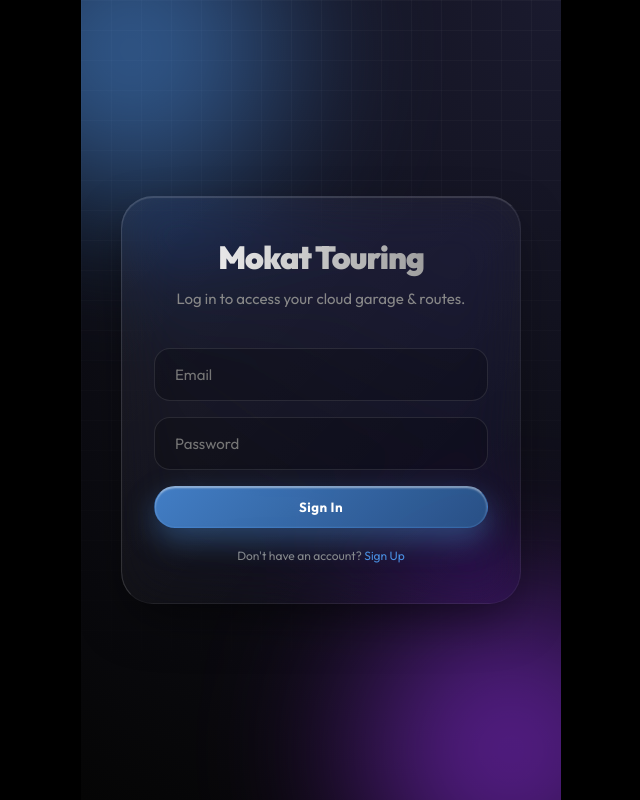
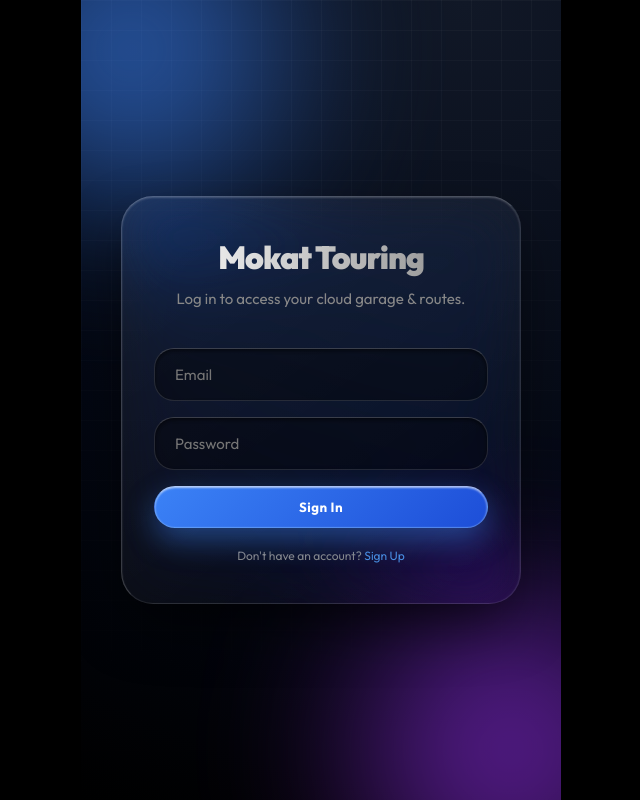
Before and after one commit to arjuna15/ridinginaja, a React (Vite) app: page / in a window 1280 px wide. Shown: the whole page, without its empty margins (319-959 px from the left). Built offline with nearby package versions, Linux system fonts and the light colour scheme.

Commit message:
style: upgrade design system to 10/10 Ultra-Premium Liquid Glassmorphic UI with vibrant ambient glows

```diff
--- a/src/index.css
+++ b/src/index.css
@@ -2,22 +2,25 @@
 
 :root {
   --bg-dark: #050505;
-  --bg-gradient: radial-gradient(circle at top right, #1a1a2e 0%, #050505 100%);
-  --primary: #4a90e2;
-  --primary-glow: rgba(74, 144, 226, 0.5);
-  --success: #4ade80;
+  --bg-gradient: radial-gradient(circle at 80% 0%, #111827 0%, #030712 60%, #000000 100%);
+  --primary: #3b82f6;
+  --primary-glow: rgba(59, 130, 246, 0.6);
+  --accent-cyan: #06b6d4;
+  --accent-purple: #8b5cf6;
+  --success: #10b981;
   --danger: #ef4444;
-  --glass-bg: rgba(255, 255, 255, 0.03);
-  --glass-border: rgba(255, 255, 255, 0.08);
-  --glass-shadow: 0 8px 32px 0 rgba(0, 0, 0, 0.3);
+  --glass-bg: rgba(255, 255, 255, 0.04);
+  --glass-border: rgba(255, 255, 255, 0.12);
+  --glass-shadow: 0 20px 50px rgba(0, 0, 0, 0.6);
 }
 
 * {
   box-sizing: border-box;
   margin: 0;
   padding: 0;
-  font-family: 'Outfit', sans-serif;
+  font-family: 'Outfit', -apple-system, BlinkMacSystemFont, sans-serif;
   -webkit-tap-highlight-color: transparent;
+  user-select: none;
 }
 
 body {
@@ -32,37 +35,37 @@ body {
 
 /* Animations */
 @keyframes pulseGlowRed {
-  0% { box-shadow: 0 0 0 0 rgba(239, 68, 68, 0.4); }
-  70% { box-shadow: 0 0 0 15px rgba(239, 68, 68, 0); }
-  100% { box-shadow: 0 0 0 0 rgba(239, 68, 68, 0); }
+  0% { box-shadow: 0 0 0 0 rgba(239, 68, 68, 0.5), 0 0 20px rgba(239, 68, 68, 0.4); }
+  70% { box-shadow: 0 0 0 16px rgba(239, 68, 68, 0), 0 0 35px rgba(239, 68, 68, 0.6); }
+  100% { box-shadow: 0 0 0 0 rgba(239, 68, 68, 0), 0 0 20px rgba(239, 68, 68, 0.4); }
 }
 
 @keyframes pulseGlowGreen {
-  0% { box-shadow: 0 0 0 0 rgba(74, 222, 128, 0.4); }
-  70% { box-shadow: 0 0 0 15px rgba(74, 222, 128, 0); }
-  100% { box-shadow: 0 0 0 0 rgba(74, 222, 128, 0); }
+  0% { box-shadow: 0 0 0 0 rgba(16, 185, 129, 0.5), 0 0 15px rgba(16, 185, 129, 0.4); }
+  70% { box-shadow: 0 0 0 14px rgba(16, 185, 129, 0), 0 0 25px rgba(16, 185, 129, 0.6); }
+  100% { box-shadow: 0 0 0 0 rgba(16, 185, 129, 0), 0 0 15px rgba(16, 185, 129, 0.4); }
 }
 
 @keyframes slideUpFade {
-  from { opacity: 0; transform: translateY(20px); }
-  to { opacity: 1; transform: translateY(0); }
+  from { opacity: 0; transform: translateY(24px) scale(0.98); }
+  to { opacity: 1; transform: translateY(0) scale(1); }
 }
 
 @keyframes scaleIn {
-  from { opacity: 0; transform: scale(0.9); }
+  from { opacity: 0; transform: scale(0.92); }
   to { opacity: 1; transform: scale(1); }
 }
 
-/* Base App Layout (Mobile Container Frame on Desktop & Mobile) */
+/* Base App Layout */
 .app-container {
   display: flex;
   flex-direction: column;
-  height: 100dvh; /* For mobile PWA */
+  height: 100dvh;
   width: 100vw;
-  max-width: 480px; /* Force mobile phone width on desktop */
+  max-width: 480px;
   position: relative;
   background: var(--bg-gradient);
-  box-shadow: 0 0 50px rgba(0, 0, 0, 0.8);
+  box-shadow: 0 0 80px rgba(0, 0, 0, 0.95);
   overflow: hidden;
 }
 
@@ -73,125 +76,128 @@ body {
   transition: opacity 0.5s ease;
 }
 
-.dark-map-tiles {
-  filter: invert(100%) hue-rotate(180deg) brightness(95%) contrast(90%);
-}
-
 .content-layer {
   position: relative;
   z-index: 10;
   display: flex;
   flex-direction: column;
   height: 100%;
-  pointer-events: none; /* Let clicks pass to map */
+  pointer-events: none;
 }
 
-/* Re-enable clicks on interactive elements */
 .top-nav, .bottom-nav, .glass-panel, .glass-button, .action-area, input, .glass-card {
   pointer-events: auto;
 }
 
-/* Glassmorphism System - 10/10 Premium Liquid Glass */
+/* 🌟 GLASSMORPHISM SYSTEM 10/10 ULTIMATE ULTRA-PREMIUM 🌟 */
 .glass-panel {
-  background: linear-gradient(135deg, rgba(255, 255, 255, 0.06) 0%, rgba(255, 255, 255, 0.01) 100%);
-  backdrop-filter: blur(28px) saturate(180%);
-  -webkit-backdrop-filter: blur(28px) saturate(180%);
-  border: 1px solid rgba(255, 255, 255, 0.05);
-  border-top: 1px solid rgba(255, 255, 255, 0.15);
-  border-left: 1px solid rgba(255, 255, 255, 0.15);
+  background: linear-gradient(145deg, rgba(255, 255, 255, 0.08) 0%, rgba(255, 255, 255, 0.02) 100%);
+  backdrop-filter: blur(32px) saturate(200%);
+  -webkit-backdrop-filter: blur(32px) saturate(200%);
+  border: 1px solid rgba(255, 255, 255, 0.1);
+  border-top: 1px solid rgba(255, 255, 255, 0.25);
+  border-left: 1px solid rgba(255, 255, 255, 0.2);
   border-radius: 32px;
   box-shadow:
-    0 20px 50px -10px rgba(0,0,0,0.5),
-    inset 0 1px 1px rgba(255, 255, 255, 0.15);
-  animation: slideUpFade 0.6s cubic-bezier(0.16, 1, 0.3, 1) forwards;
+    0 24px 60px -12px rgba(0, 0, 0, 0.7),
+    inset 0 1px 2px rgba(255, 255, 255, 0.2);
+  animation: slideUpFade 0.5s cubic-bezier(0.16, 1, 0.3, 1) forwards;
 }
 
 .glass-card {
-  background: linear-gradient(135deg, rgba(255, 255, 255, 0.03) 0%, rgba(255, 255, 255, 0.01) 100%);
-  backdrop-filter: blur(16px) saturate(140%);
-  border: 1px solid rgba(255, 255, 255, 0.05);
-  border-top: 1px solid rgba(255, 255, 255, 0.1);
+  background: linear-gradient(135deg, rgba(255, 255, 255, 0.05) 0%, rgba(255, 255, 255, 0.015) 100%);
+  backdrop-filter: blur(20px) saturate(160%);
+  -webkit-backdrop-filter: blur(20px) saturate(160%);
+  border: 1px solid rgba(255, 255, 255, 0.08);
+  border-top: 1px solid rgba(255, 255, 255, 0.18);
   border-radius: 24px;
   padding: 20px;
-  transition: all 0.4s cubic-bezier(0.175, 0.885, 0.32, 1.275);
-  box-shadow: 0 10px 30px -10px rgba(0,0,0,0.4);
+  transition: all 0.3s cubic-bezier(0.16, 1, 0.3, 1);
+  box-shadow: 0 12px 32px -8px rgba(0, 0, 0, 0.5);
 }
 .glass-card:active {
-  transform: scale(0.96);
-  background: rgba(255,255,255,0.06);
+  transform: scale(0.97);
+  background: rgba(255, 255, 255, 0.08);
+  border-color: rgba(59, 130, 246, 0.4);
 }
 
 .glass-button {
-  background: rgba(255, 255, 255, 0.04);
-  backdrop-filter: blur(12px) saturate(150%);
-  border: 1px solid rgba(255, 255, 255, 0.05);
-  border-top: 1px solid rgba(255, 255, 255, 0.12);
+  background: linear-gradient(135deg, rgba(255, 255, 255, 0.07) 0%, rgba(255, 255, 255, 0.02) 100%);
+  backdrop-filter: blur(16px) saturate(180%);
+  -webkit-backdrop-filter: blur(16px) saturate(180%);
+  border: 1px solid rgba(255, 255, 255, 0.1);
+  border-top: 1px solid rgba(255, 255, 255, 0.25);
   color: #fff;
   border-radius: 100px;
   cursor: pointer;
   display: inline-flex;
   align-items: center;
   justify-content: center;
-  transition: all 0.3s cubic-bezier(0.4, 0, 0.2, 1);
+  transition: all 0.3s cubic-bezier(0.16, 1, 0.3, 1);
   font-weight: 700;
   letter-spacing: 0.5px;
   box-shadow:
-    0 6px 20px -5px rgba(0,0,0,0.3),
-    inset 0 1px 1px rgba(255, 255, 255, 0.1);
+    0 8px 24px -6px rgba(0, 0, 0, 0.5),
+    inset 0 1px 1px rgba(255, 255, 255, 0.2);
 }
 
 .glass-button:hover {
-  background: rgba(255, 255, 255, 0.08);
+  background: linear-gradient(135deg, rgba(255, 255, 255, 0.12) 0%, rgba(255, 255, 255, 0.04) 100%);
   transform: translateY(-2px);
+  border-color: rgba(255, 255, 255, 0.25);
   box-shadow:
-    0 10px 25px -5px rgba(0,0,0,0.4),
-    inset 0 1px 1px rgba(255, 255, 255, 0.2);
+    0 12px 30px -5px rgba(0, 0, 0, 0.6),
+    inset 0 1px 2px rgba(255, 255, 255, 0.3);
 }
 
 .glass-button:active {
   transform: scale(0.95);
-  background: rgba(255, 255, 255, 0.12);
+  background: rgba(255, 255, 255, 0.15);
 }
 
 .glass-button.primary {
-  background: linear-gradient(135deg, rgba(74, 144, 226, 0.85) 0%, rgba(43, 91, 148, 0.85) 100%);
-  border: 1px solid rgba(74, 144, 226, 0.3);
-  border-top: 1px solid rgba(255, 255, 255, 0.4);
+  background: linear-gradient(135deg, #3b82f6 0%, #1d4ed8 100%);
+  border: 1px solid rgba(147, 197, 253, 0.4);
+  border-top: 1px solid rgba(255, 255, 255, 0.6);
   box-shadow:
-    0 12px 30px rgba(74, 144, 226, 0.4),
-    inset 0 1px 2px rgba(255, 255, 255, 0.5);
+    0 12px 30px rgba(59, 130, 246, 0.45),
+    inset 0 1px 2px rgba(255, 255, 255, 0.6);
 }
 
 .glass-button.primary:active {
   transform: scale(0.95);
-  box-shadow: 0 4px 12px rgba(74, 144, 226, 0.5);
+  box-shadow: 0 4px 15px rgba(59, 130, 246, 0.6);
 }
 
 .glass-button.danger {
-  background: linear-gradient(135deg, rgba(239, 68, 68, 0.85) 0%, rgba(153, 27, 27, 0.85) 100%);
-  border: 1px solid rgba(239, 68, 68, 0.3);
-  border-top: 1px solid rgba(255, 255, 255, 0.4);
+  background: linear-gradient(135deg, #ef4444 0%, #b91c1c 100%);
+  border: 1px solid rgba(254, 202, 202, 0.4);
+  border-top: 1px solid rgba(255, 255, 255, 0.6);
   box-shadow:
-    0 12px 30px rgba(239, 68, 68, 0.4),
-    inset 0 1px 2px rgba(255, 255, 255, 0.5);
+    0 12px 30px rgba(239, 68, 68, 0.45),
+    inset 0 1px 2px rgba(255, 255, 255, 0.6);
 }
 
 .glass-input {
-  background: rgba(0, 0, 0, 0.2);
-  border: 1px solid rgba(255, 255, 255, 0.1);
+  background: rgba(0, 0, 0, 0.35);
+  border: 1px solid rgba(255, 255, 255, 0.12);
+  border-top: 1px solid rgba(255, 255, 255, 0.2);
   color: #fff;
   padding: 16px 20px;
-  border-radius: 16px;
+  border-radius: 20px;
   width: 100%;
   font-size: 15px;
   transition: all 0.3s ease;
+  box-shadow: inset 0 2px 4px rgba(0,0,0,0.5);
 }
 
 .glass-input:focus {
   outline: none;
   border-color: var(--primary);
-  background: rgba(0, 0, 0, 0.4);
-  box-shadow: 0 0 0 4px rgba(74, 144, 226, 0.15);
+  background: rgba(0, 0, 0, 0.6);
+  box-shadow:
+    0 0 0 4px rgba(59, 130, 246, 0.25),
+    inset 0 2px 4px rgba(0,0,0,0.5);
 }
 
 /* Navbars */
@@ -203,24 +209,24 @@ body {
   display: flex;
   justify-content: space-between;
   align-items: center;
-  background: linear-gradient(to bottom, rgba(0,0,0,0.9) 0%, rgba(0,0,0,0) 100%);
+  background: linear-gradient(to bottom, rgba(3, 7, 18, 0.95) 0%, rgba(3, 7, 18, 0) 100%);
   animation: slideUpFade 0.5s ease forwards;
 }
 
 .status-badge {
-  background: rgba(0, 0, 0, 0.5);
-  backdrop-filter: blur(12px);
-  padding: 8px 16px;
+  background: rgba(0, 0, 0, 0.6);
+  backdrop-filter: blur(16px);
+  padding: 8px 18px;
   border-radius: 100px;
-  font-size: 13px;
-  font-weight: 700;
+  font-size: 12px;
+  font-weight: 800;
   display: flex;
   align-items: center;
   gap: 10px;
-  letter-spacing: 0.5px;
+  letter-spacing: 1px;
   text-transform: uppercase;
-  border: 1px solid rgba(255, 255, 255, 0.08);
-  box-shadow: 0 4px 15px rgba(0,0,0,0.3);
+  border: 1px solid rgba(255, 255, 255, 0.12);
+  box-shadow: 0 8px 20px rgba(0,0,0,0.4);
 }
 
 .status-badge .dot {
@@ -241,18 +247,18 @@ body {
 
 .bottom-nav {
   margin-top: auto;
-  background: rgba(10, 10, 15, 0.85);
-  backdrop-filter: blur(24px);
-  -webkit-backdrop-filter: blur(24px);
-  padding: 16px 20px 24px 20px; /* Extra bottom padding for iOS home bar */
+  background: rgba(5, 5, 10, 0.88);
+  backdrop-filter: blur(32px) saturate(200%);
+  -webkit-backdrop-filter: blur(32px) saturate(200%);
+  padding: 14px 16px max(24px, calc(12px + env(safe-area-inset-bottom))) 16px;
   display: flex;
   justify-content: space-around;
-  border-top: 1px solid rgba(255, 255, 255, 0.08);
-  border-top-left-radius: 40px;
-  border-top-right-radius: 40px;
+  border-top: 1px solid rgba(255, 255, 255, 0.1);
+  border-top-left-radius: 36px;
+  border-top-right-radius: 36px;
   box-shadow:
-    0 -15px 40px rgba(0,0,0,0.6),
-    inset 0 1px 1px rgba(255, 255, 255, 0.1);
+    0 -20px 50px rgba(0, 0, 0, 0.8),
+    inset 0 1px 1px rgba(255, 255, 255, 0.15);
   z-index: 50;
 }
 
@@ -260,20 +266,22 @@ body {
   display: flex;
   flex-direction: column;
   align-items: center;
-  color: #555;
-  gap: 6px;
+  color: #6b7280;
+  gap: 4px;
   cursor: pointer;
-  transition: all 0.4s cubic-bezier(0.175, 0.885, 0.32, 1.275);
+  transition: all 0.3s cubic-bezier(0.16, 1, 0.3, 1);
   padding: 8px 12px;
-  border-radius: 16px;
+  border-radius: 18px;
 }
 
 .nav-item.active {
-  color: var(--primary);
-  transform: translateY(-6px);
-  background: rgba(74, 144, 226, 0.15);
-  box-shadow: 0 4px 15px rgba(74, 144, 226, 0.2);
-  border: 1px solid rgba(74, 144, 226, 0.2);
+  color: #fff;
+  transform: translateY(-4px);
+  background: linear-gradient(135deg, rgba(59, 130, 246, 0.25) 0%, rgba(37, 99, 235, 0.1) 100%);
+  box-shadow:
+    0 8px 20px rgba(59, 130, 246, 0.3),
+    inset 0 1px 1px rgba(255, 255, 255, 0.2);
+  border: 1px solid rgba(59, 130, 246, 0.4);
 }
 
 .nav-label {
```
Also changed, not shown: 1 other file (tests, documents, lock files or other folders).
